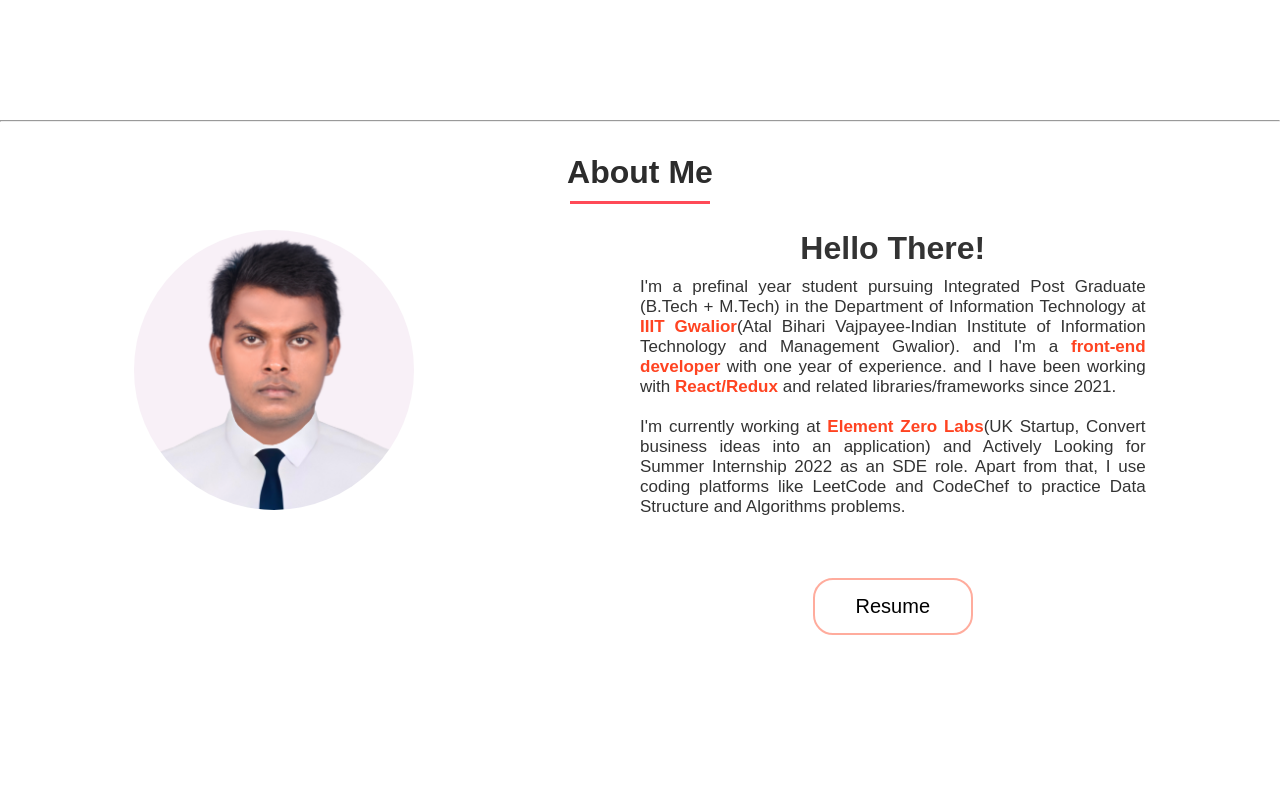
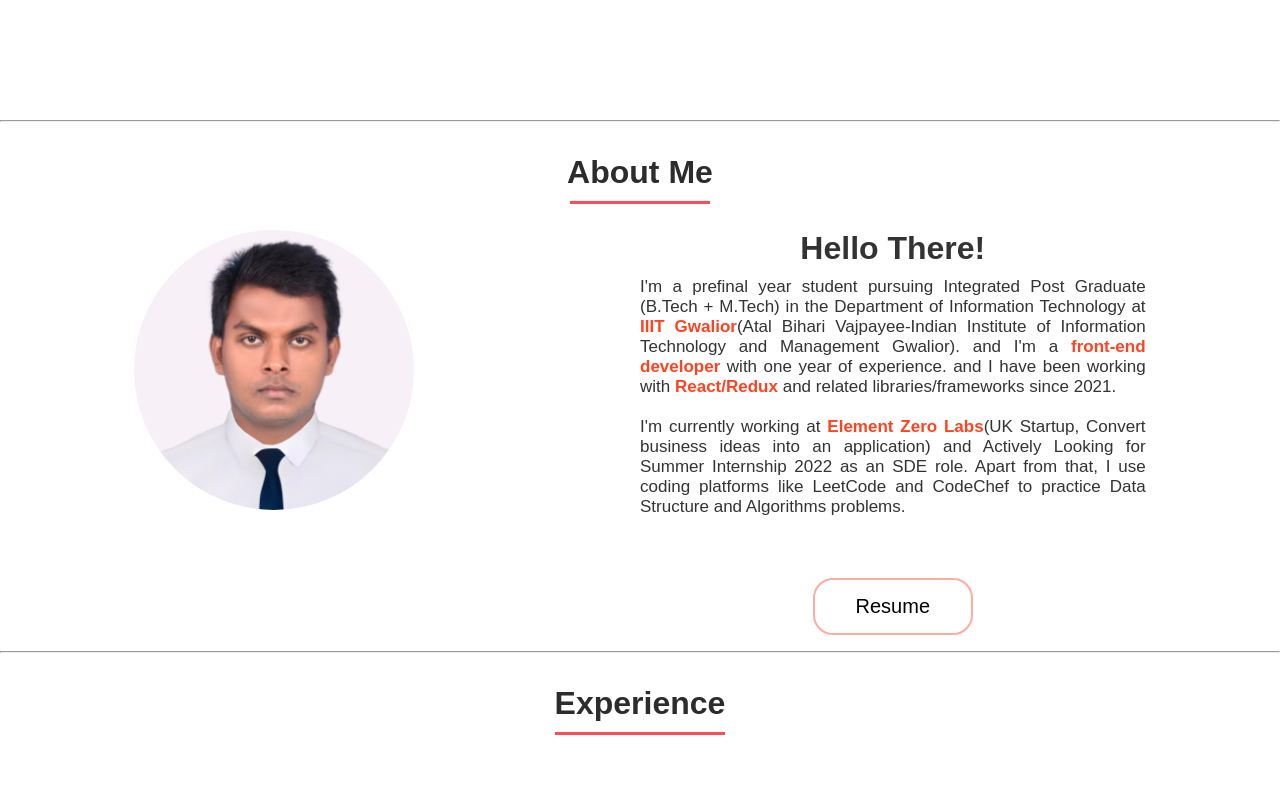
Before and after one commit to afroz23/afrozquraishi, a Next.js app: page / in a window 1280 px wide. Shown: the part 680-1480 px from the top of the page. Built offline with nearby package versions, Linux system fonts and the light colour scheme.

Commit message:
Scroll bar fixed

```diff
--- a/src/PageComponents/About/About.module.css
+++ b/src/PageComponents/About/About.module.css
@@ -1,7 +1,7 @@
 .about {
   background-color: #fff;
   width: 100%;
-  min-height: 100vh;
+  min-height: fit-content;
   padding: 0;
 }
 
--- a/styles/globals.css
+++ b/styles/globals.css
@@ -1,4 +1,3 @@
-@import url("https://fonts.googleapis.com/css2?family=Roboto:wght@100&display=swap");
 html,
 body {
   padding: 0;
@@ -29,7 +28,6 @@ body {
 }
 body::-webkit-scrollbar-track {
   padding: 2px 10px;
-  background-color: #ff8a75;
 }
 
 body::-webkit-scrollbar {
```
